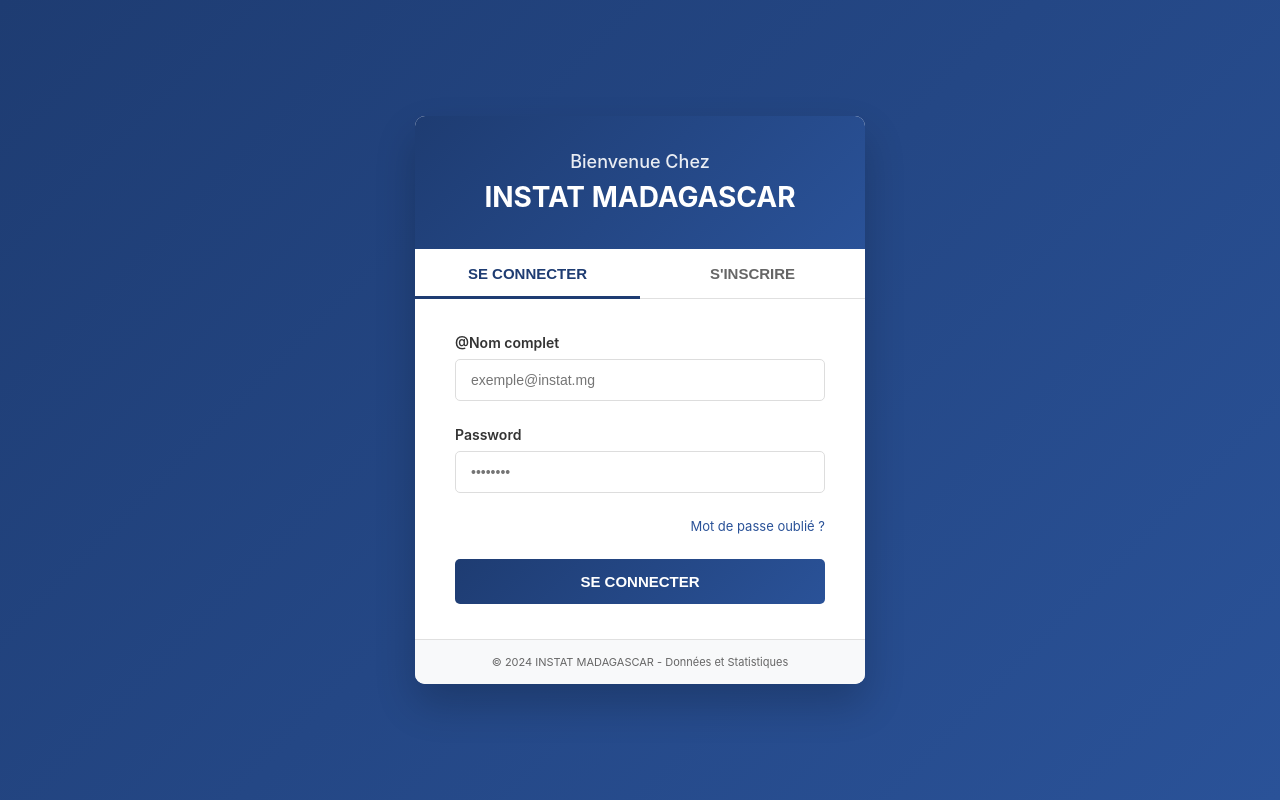
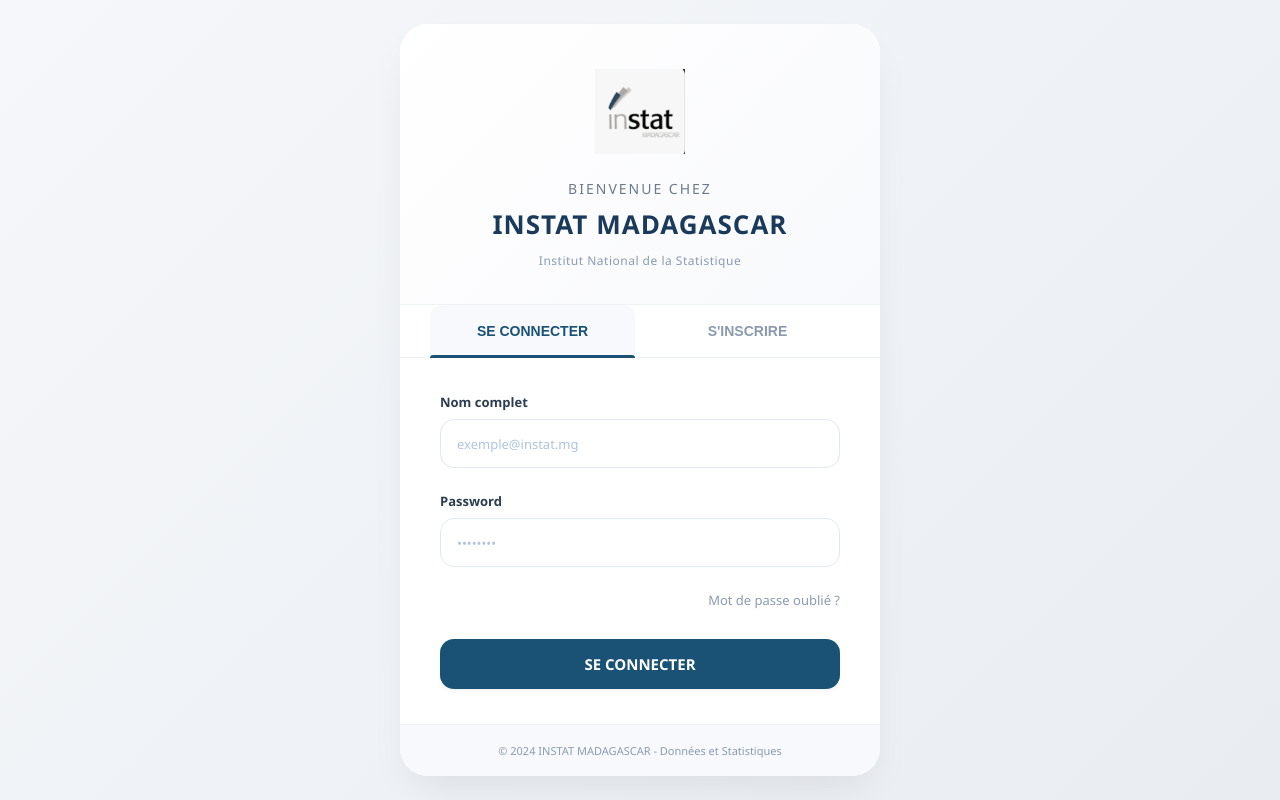
Before and after one commit to mizahandrian/DSIC, a React (Vite) app in the folder frontend_use/: page /login in a window 1280 px wide. Built offline with nearby package versions, Linux system fonts and the light colour scheme.

Commit message:
forme zany sisa

```diff
--- a/frontend_use/src/components/AuthLayout.tsx
+++ b/frontend_use/src/components/AuthLayout.tsx
@@ -1,6 +1,7 @@
 import React, { useState } from 'react';
 import Login from '../pages/Login';
 import Register from '../pages/Register';
+import logoInstat from '../assets/image/WhatsApp Image 2026-03-31 at 11.02.14 - Copie.jpeg';
 import '../style/auth.css';
 
 const AuthLayout: React.FC = () => {
@@ -10,8 +11,16 @@
     <div className="auth-container">
       <div className="auth-card">
         <div className="auth-header">
+          <div className="logo-container">
+            <img
+              src={logoInstat}
+              alt="INSTAT Madagascar"
+              className="auth-logo"
+            />
+          </div>
           <h2>Bienvenue Chez</h2>
           <h1>INSTAT MADAGASCAR</h1>
+          <p className="header-subtitle">Institut National de la Statistique</p>
         </div>
 
         <div className="auth-tabs">
@@ -31,7 +40,9 @@
           </button>
         </div>
 
-        {isLogin ? <Login /> : <Register />}
+        <div className="auth-content">
+          {isLogin ? <Login /> : <Register />}
+        </div>
 
         <div className="auth-footer">
           <p>© 2024 INSTAT MADAGASCAR - Données et Statistiques</p>
--- a/frontend_use/src/pages/Login.tsx
+++ b/frontend_use/src/pages/Login.tsx
@@ -67,7 +67,7 @@
       {errors.general && <div className="error-message">{errors.general}</div>}
 
       <div className="form-group">
-        <label>@Nom complet</label>
+        <label>Nom complet</label>
         <input
           type="email"
           name="email"
--- a/frontend_use/src/style/auth.css
+++ b/frontend_use/src/style/auth.css
@@ -9,59 +9,98 @@
   display: flex;
   align-items: center;
   justify-content: center;
-  background: linear-gradient(135deg, #1e3c72 0%, #2a5298 100%);
+  background: linear-gradient(135deg, #f5f7fa 0%, #e9edf2 100%);
   padding: 20px;
+  font-family: 'Segoe UI', 'Roboto', 'Inter', sans-serif;
 }
 
 .auth-card {
-  background: white;
-  border-radius: 10px;
-  box-shadow: 0 20px 40px rgba(0, 0, 0, 0.2);
+  background: #ffffff;
+  border-radius: 28px;
+  box-shadow: 0 20px 40px -10px rgba(0, 0, 0, 0.08);
   width: 100%;
-  max-width: 450px;
+  max-width: 480px;
   overflow: hidden;
+  transition: all 0.3s ease;
+}
+
+.auth-card:hover {
+  transform: translateY(-4px);
+  box-shadow: 0 25px 45px -12px rgba(0, 0, 0, 0.15);
 }
 
 .auth-header {
-  background: linear-gradient(135deg, #1e3c72 0%, #2a5298 100%);
-  padding: 35px 30px;
+  background: linear-gradient(135deg, #ffffff 0%, #f8f9fc 100%);
+  padding: 45px 30px 35px;
   text-align: center;
+  border-bottom: 1px solid #eef2f6;
+}
+
+.logo-container {
+  width: 100%;
+  display: flex;
+  justify-content: center;
+  align-items: center;
+  margin-bottom: 25px;
+}
+
+.auth-logo {
+  max-width: 90px;
+  max-height: 90px;
+  width: auto;
+  height: auto;
+  object-fit: contain;
 }
 
 .auth-header h2 {
-  color: rgba(255, 255, 255, 0.9);
-  font-size: 18px;
+  color: #6c7a8a;
+  font-size: 14px;
   font-weight: 500;
   margin-bottom: 8px;
+  letter-spacing: 2px;
+  text-transform: uppercase;
 }
 
 .auth-header h1 {
-  color: white;
-  font-size: 28px;
+  color: #1a3a5c;
+  font-size: 26px;
   font-weight: 700;
   margin: 0;
+  letter-spacing: 1px;
+}
+
+.header-subtitle {
+  color: #8a9bb0;
+  font-size: 12px;
+  margin-top: 10px;
+  letter-spacing: 0.5px;
 }
 
 .auth-tabs {
   display: flex;
-  border-bottom: 1px solid #e0e0e0;
-  background: white;
+  background: #ffffff;
+  padding: 0 30px;
+  gap: 10px;
+  border-bottom: 1px solid #eef2f6;
 }
 
 .tab-btn {
   flex: 1;
-  padding: 16px;
+  padding: 18px 0;
   background: none;
   border: none;
-  font-size: 15px;
+  font-size: 14px;
   font-weight: 600;
   cursor: pointer;
-  color: #666;
+  color: #8a9bb0;
+  transition: all 0.3s ease;
   position: relative;
+  border-radius: 12px 12px 0 0;
 }
 
 .tab-btn.active {
-  color: #1e3c72;
+  color: #1a5276;
+  background: #f8f9fc;
 }
 
 .tab-btn.active::after {
@@ -71,7 +110,28 @@
   left: 0;
   right: 0;
   height: 3px;
-  background: #1e3c72;
+  background: #1a5276;
+  border-radius: 3px 3px 0 0;
+}
+
+.tab-btn:hover:not(.active) {
+  color: #1a3a5c;
+  background: #f8f9fc;
+}
+
+.auth-content {
+  animation: fadeIn 0.4s ease-out;
+}
+
+@keyframes fadeIn {
+  from {
+    opacity: 0;
+    transform: translateY(10px);
+  }
+  to {
+    opacity: 1;
+    transform: translateY(0);
+  }
 }
 
 .auth-form {
@@ -79,114 +139,195 @@
 }
 
 .form-group {
-  margin-bottom: 25px;
+  margin-bottom: 24px;
 }
 
 .form-group label {
   display: block;
   margin-bottom: 8px;
   font-weight: 600;
-  color: #333;
-  font-size: 14px;
+  color: #2c3e50;
+  font-size: 13px;
 }
 
 .form-group input {
   width: 100%;
-  padding: 12px 15px;
-  border: 1px solid #ddd;
-  border-radius: 5px;
+  padding: 14px 16px;
+  border: 1.5px solid #e2e8f0;
+  border-radius: 14px;
   font-size: 14px;
+  transition: all 0.3s ease;
+  font-family: inherit;
+  background: #ffffff;
+  color: #1a2a3a;
+}
+
+.form-group input:hover {
+  border-color: #cbd5e1;
+  background: #fefefe;
 }
 
 .form-group input:focus {
   outline: none;
-  border-color: #2a5298;
+  border-color: #1a5276;
+  background: #ffffff;
+  box-shadow: 0 0 0 4px rgba(26, 82, 118, 0.08);
+}
+
+.form-group input.error {
+  border-color: #e74c3c;
+  background: #fff8f8;
+}
+
+.form-group input::placeholder {
+  color: #b0c4de;
+  font-size: 13px;
 }
 
 .error-text {
-  color: #dc3545;
-  font-size: 12px;
-  margin-top: 5px;
+  color: #e74c3c;
+  font-size: 11px;
+  margin-top: 6px;
   display: block;
 }
 
 .error-message {
-  background: #f8d7da;
-  color: #dc3545;
-  padding: 12px;
-  border-radius: 5px;
-  margin-bottom: 20px;
+  background: #fff8f8;
+  color: #e74c3c;
+  padding: 12px 16px;
+  border-radius: 14px;
+  margin-bottom: 24px;
   text-align: center;
+  font-size: 13px;
+  border: 1px solid #fcd5d5;
 }
 
 .form-options {
   display: flex;
   justify-content: flex-end;
-  margin-bottom: 25px;
+  margin-bottom: 30px;
 }
 
 .forgot-link {
   font-size: 13px;
-  color: #2a5298;
+  color: #8a9bb0;
   text-decoration: none;
+  transition: all 0.3s ease;
+  font-weight: 500;
 }
 
 .forgot-link:hover {
+  color: #1a5276;
   text-decoration: underline;
 }
 
 .submit-btn {
   width: 100%;
-  padding: 14px;
-  background: linear-gradient(135deg, #1e3c72 0%, #2a5298 100%);
+  padding: 15px;
+  background: #1a5276;
   color: white;
   border: none;
-  border-radius: 5px;
+  border-radius: 14px;
   font-size: 15px;
   font-weight: 600;
   cursor: pointer;
+  transition: all 0.3s ease;
+  font-family: inherit;
+  box-shadow: 0 2px 4px rgba(0, 0, 0, 0.05);
 }
 
 .submit-btn:hover:not(:disabled) {
+  background: #2471a3;
   transform: translateY(-2px);
-  box-shadow: 0 5px 15px rgba(30, 60, 114, 0.3);
+  box-shadow: 0 8px 20px -8px rgba(26, 82, 118, 0.3);
+}
+
+.submit-btn:active:not(:disabled) {
+  transform: translateY(0);
 }
 
 .submit-btn:disabled {
-  opacity: 0.7;
+  opacity: 0.6;
   cursor: not-allowed;
 }
 
 .form-hint {
   font-size: 11px;
-  color: #999;
-  margin-top: 5px;
+  color: #8a9bb0;
+  margin-top: 6px;
   display: block;
 }
 
 .auth-footer {
-  background: #f8f9fa;
-  padding: 15px;
+  background: #f8f9fc;
+  padding: 18px;
   text-align: center;
-  border-top: 1px solid #e0e0e0;
+  border-top: 1px solid #eef2f6;
 }
 
 .auth-footer p {
-  color: #666;
+  color: #8a9bb0;
   font-size: 11px;
   margin: 0;
 }
 
-@media (max-width: 480px) {
+/* Animation de chargement */
+@keyframes spin {
+  0% { transform: rotate(0deg); }
+  100% { transform: rotate(360deg); }
+}
+
+.submit-btn:disabled {
+  position: relative;
+}
+
+.submit-btn:disabled::after {
+  content: '';
+  position: absolute;
+  width: 18px;
+  height: 18px;
+  top: 50%;
+  right: 20px;
+  margin-top: -9px;
+  border: 2px solid rgba(255, 255, 255, 0.3);
+  border-top-color: white;
+  border-radius: 50%;
+  animation: spin 0.8s linear infinite;
+}
+
+/* Responsive */
+@media (max-width: 520px) {
   .auth-form {
-    padding: 25px 20px;
+    padding: 30px 25px;
   }
 
   .auth-header {
-    padding: 25px 20px;
+    padding: 35px 20px 30px;
   }
 
   .auth-header h1 {
     font-size: 22px;
   }
+
+  .auth-logo {
+    max-width: 70px;
+    max-height: 70px;
+  }
+
+  .tab-btn {
+    padding: 14px 0;
+    font-size: 13px;
+  }
+
+  .auth-tabs {
+    padding: 0 20px;
+  }
 }
+
+/* Style pour l'autocomplétion */
+input:-webkit-autofill,
+input:-webkit-autofill:hover,
+input:-webkit-autofill:focus {
+  -webkit-box-shadow: 0 0 0px 1000px #ffffff inset;
+  transition: background-color 5000s ease-in-out 0s;
+}
```
Also changed, not shown: frontend_use/src/assets/image/WhatsApp Image 2026-03-31 at 11.02.14 - Copie.jpeg (renamed from frontend_use/src/assets/WhatsApp Image 2026-03-31 at 11.02.14.jpeg).
